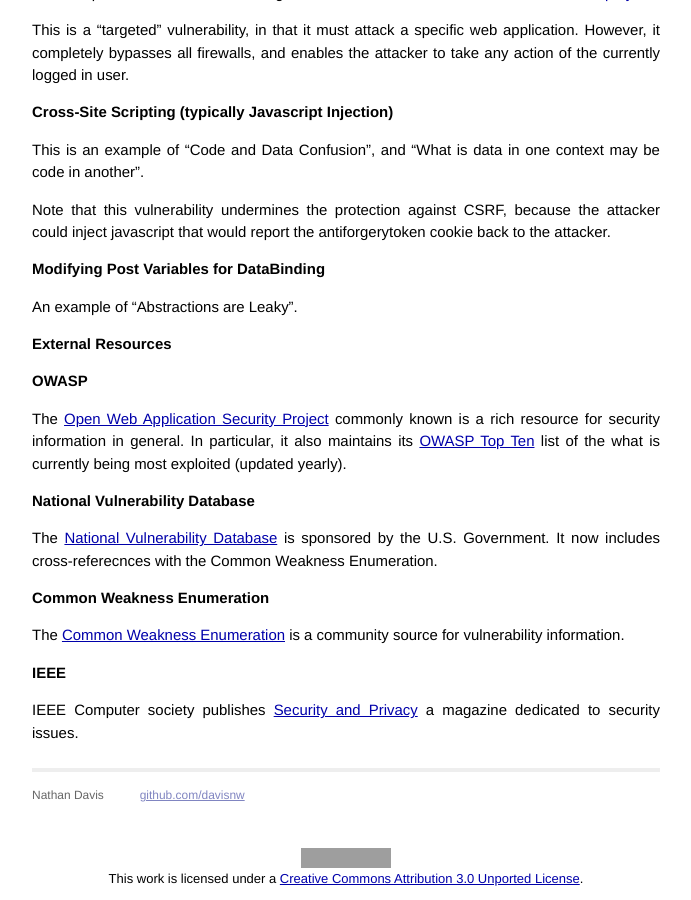
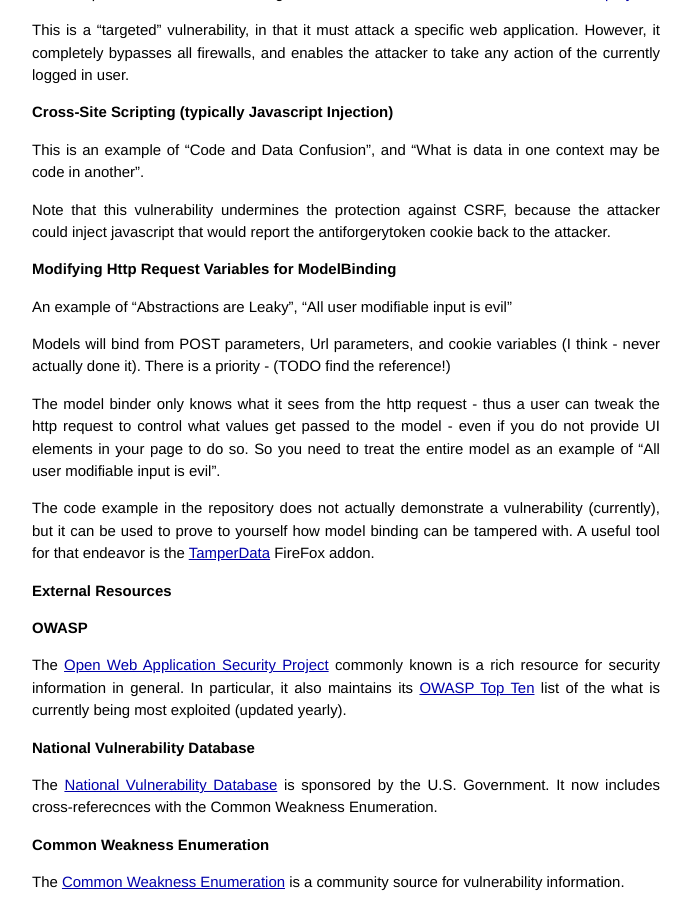
Before and after one commit to davisnw/didactic-defense, a Jekyll site: the page built from VulnerabilityCatalog/index.markdown, in a window 1280 px wide and 900 px high, scrolled down 2245 px. Shown: the whole window, without its empty margins (294-985 px from the left). Built offline with Jekyll 4.4.1, drawn with Linux system fonts in a browser that asks for light colours; grey boxes are pictures that could not be loaded.

Commit message:
In start page, Updated Code Unlicense information.  In Vulnerability Cataolog, changed Post variable to request variables and expanded content to reflect more of what happens in the MVC Framework.

```diff
--- a/VulnerabilityCatalog/index.markdown
+++ b/VulnerabilityCatalog/index.markdown
@@ -71,9 +71,14 @@
 
 Note that this vulnerability undermines the protection against CSRF, because the attacker could inject javascript that would report the antiforgerytoken cookie back to the attacker.
 
-## Modifying Post Variables for DataBinding
-An example of "Abstractions are Leaky".
+## Modifying Http Request Variables for ModelBinding
+An example of "Abstractions are Leaky", "All user modifiable input is evil"
 
+Models will bind from POST parameters, Url parameters, and cookie variables (I think - never actually done it).  There is a priority - (TODO find the reference!)
+
+The model binder only knows what it sees from the http request - thus a user can tweak the http request to control what values get passed to the model - even if you do not provide UI elements in your page to do so.  So you need to treat the entire model as an example of "All user modifiable input is evil".
+
+The code example in the repository does not actually demonstrate a vulnerability (currently), but it can be used to prove to yourself how model binding can be tampered with.  A useful tool for that endeavor is the [TamperData](https://addons.mozilla.org/en-us/firefox/addon/tamper-data/) FireFox addon.
 
 # External Resources
 
--- a/index.html
+++ b/index.html
@@ -26,7 +26,7 @@
   </p>
 
   <h2>Code Samples</h2>
-  <p>This work also references code samples contained in the same git repository as this content. Creative Commons discourages applying their licenses to source code.  Therefore, the source code contained in this work is licensed under <strong>TBD</strong></p>
+  <p>This work also references code samples contained in the same git repository as this content. Creative Commons discourages applying their licenses to source code.  Therefore, the source code contained in this work is released under <a href="http://unlicense.org/">Unlicense</a>.</p>
 
   <p>Be aware that many of the code samples in this repository are <strong>intentionally insecure</strong> in order to demonstrate a particular vulnerability.  Therefore <strong>you should be very careful about reusing code in these examples to ensure that your are only using "patched" code for production systems.</strong></p>
 
```
